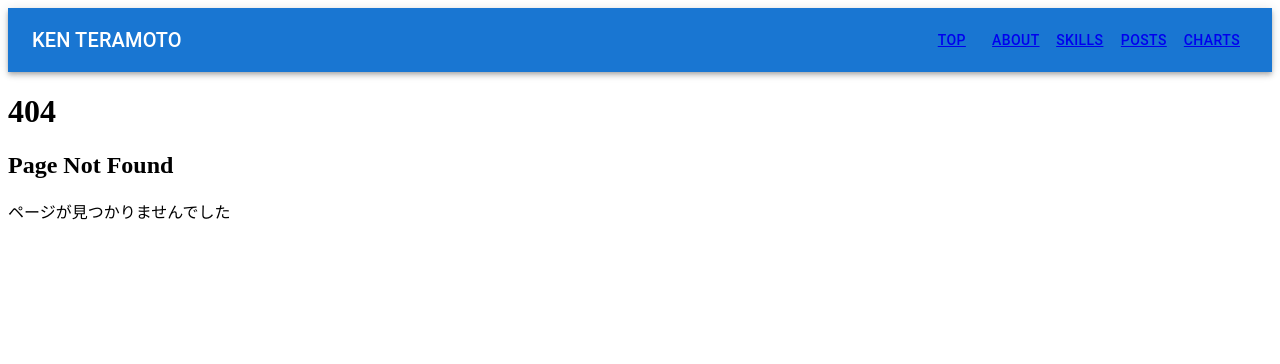
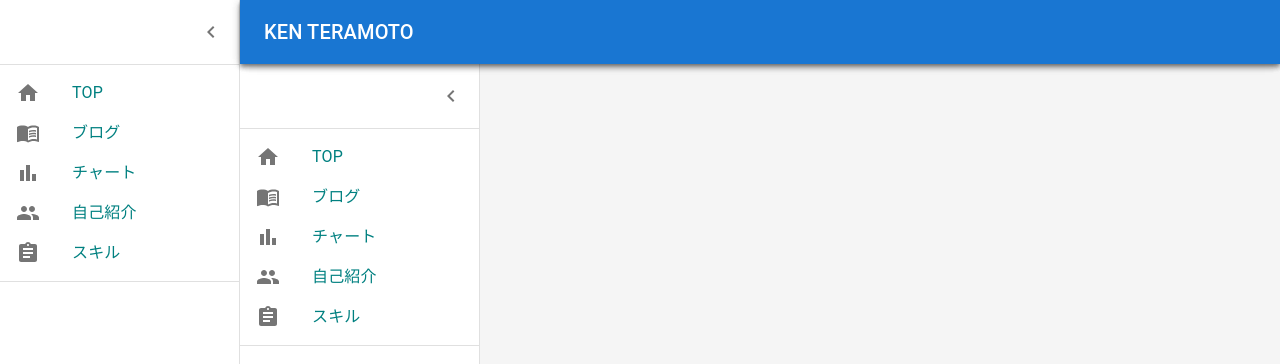
Before and after one commit to kobegoro0930/portfolio-site, a Next.js app: page /dashboard/Dashboard in a window 1280 px wide. Before the commit this address had no page. Shown: the top 364 px of the page. Built offline with nearby package versions, Linux system fonts and the light colour scheme.

Commit message:
MUIテンプレートの導入、不要ページの削除とナビゲーションメニュー・アイコンの調整

```diff
--- a/components/Header.tsx
+++ /dev/null
@@ -1,32 +0,0 @@
-
-import { AppBar, Box, Button, IconButton, Toolbar, Typography } from '@mui/material';
-import Link from 'next/link';
-
-export default function Header() {
-  return (
-    <Box sx={{ flexGrow: 1 }}>
-      <AppBar position="static">
-        <Toolbar>
-          <Typography variant="h6" component="div" sx={{ flexGrow: 1 }}>
-            KEN TERAMOTO
-          </Typography>
-          <Button color="inherit">
-            <Link href="/"><a>TOP</a></Link>
-          </Button>
-          <Button color="inherit">
-            <Link href="/about"><a>About</a></Link>
-          </Button>
-          <Button color="inherit">
-            <Link href="/skills"><a>Skills</a></Link>
-          </Button>
-          <Button color="inherit">
-            <Link href="/posts"><a>Posts</a></Link>
-          </Button>
-          <Button color="inherit">
-            <Link href="/charts"><a>Charts</a></Link>
-          </Button>
-        </Toolbar>
-      </AppBar>
-    </Box>
-  )
-}
--- a/components/Layout.tsx
+++ b/components/Layout.tsx
@@ -1,7 +1,7 @@
 import Head from 'next/head'
 import Script from 'next/script'
-import Image from 'next/image'
-import Header from './Header'
+import { Box } from '@mui/material';
+import Dashboard from '../pages/dashboard/Dashboard';
 
 export default function Layout({ children }) {
   return (
@@ -13,11 +13,7 @@ export default function Layout({ children }) {
         <meta name="description" content="ポートフォリオ用に作成したサイトです。使用技術：React.js・Next.js・TypeScript・microCMS" />
       </Head>
 
-      <Header />
-
-      <main>{children}</main>
-
-      <footer className="footer"></footer>
+      <Dashboard pageProps={ children } />
     </>
   )
 }
--- /dev/null
+++ b/pages/dashboard/Dashboard.tsx
@@ -0,0 +1,148 @@
+import * as React from 'react';
+import { styled, createTheme, ThemeProvider } from '@mui/material/styles';
+import CssBaseline from '@mui/material/CssBaseline';
+import MuiDrawer from '@mui/material/Drawer';
+import Box from '@mui/material/Box';
+import MuiAppBar, { AppBarProps as MuiAppBarProps } from '@mui/material/AppBar';
+import Toolbar from '@mui/material/Toolbar';
+import List from '@mui/material/List';
+import Typography from '@mui/material/Typography';
+import Divider from '@mui/material/Divider';
+import IconButton from '@mui/material/IconButton';
+import MenuIcon from '@mui/icons-material/Menu';
+import ChevronLeftIcon from '@mui/icons-material/ChevronLeft';
+import { mainListItems } from './listItems';
+
+const drawerWidth: number = 240;
+
+interface AppBarProps extends MuiAppBarProps {
+  open?: boolean;
+}
+
+const AppBar = styled(MuiAppBar, {
+  shouldForwardProp: (prop) => prop !== 'open',
+})<AppBarProps>(({ theme, open }) => ({
+  zIndex: theme.zIndex.drawer + 1,
+  transition: theme.transitions.create(['width', 'margin'], {
+    easing: theme.transitions.easing.sharp,
+    duration: theme.transitions.duration.leavingScreen,
+  }),
+  ...(open && {
+    marginLeft: drawerWidth,
+    width: `calc(100% - ${drawerWidth}px)`,
+    transition: theme.transitions.create(['width', 'margin'], {
+      easing: theme.transitions.easing.sharp,
+      duration: theme.transitions.duration.enteringScreen,
+    }),
+  }),
+}));
+
+const Drawer = styled(MuiDrawer, { shouldForwardProp: (prop) => prop !== 'open' })(
+  ({ theme, open }) => ({
+    '& .MuiDrawer-paper': {
+      position: 'relative',
+      whiteSpace: 'nowrap',
+      width: drawerWidth,
+      transition: theme.transitions.create('width', {
+        easing: theme.transitions.easing.sharp,
+        duration: theme.transitions.duration.enteringScreen,
+      }),
+      boxSizing: 'border-box',
+      ...(!open && {
+        overflowX: 'hidden',
+        transition: theme.transitions.create('width', {
+          easing: theme.transitions.easing.sharp,
+          duration: theme.transitions.duration.leavingScreen,
+        }),
+        width: theme.spacing(7),
+        [theme.breakpoints.up('sm')]: {
+          width: theme.spacing(9),
+        },
+      }),
+    },
+  }),
+);
+
+const mdTheme = createTheme();
+
+function DashboardContent({ pageProps }) {
+  const [open, setOpen] = React.useState(true);
+  const toggleDrawer = () => {
+    setOpen(!open);
+  };
+
+  return (
+    <ThemeProvider theme={mdTheme}>
+      <Box sx={{ display: 'flex' }}>
+        <CssBaseline />
+        <AppBar position="absolute" open={open}>
+          <Toolbar
+            sx={{
+              pr: '24px', // keep right padding when drawer closed
+            }}
+          >
+            <IconButton
+              edge="start"
+              color="inherit"
+              aria-label="open drawer"
+              onClick={toggleDrawer}
+              sx={{
+                marginRight: '36px',
+                ...(open && { display: 'none' }),
+              }}
+            >
+              <MenuIcon />
+            </IconButton>
+            <Typography
+              component="h1"
+              variant="h6"
+              color="inherit"
+              noWrap
+              sx={{ flexGrow: 1 }}
+            >
+              KEN TERAMOTO
+            </Typography>
+          </Toolbar>
+        </AppBar>
+        <Drawer variant="permanent" open={open}>
+          <Toolbar
+            sx={{
+              display: 'flex',
+              alignItems: 'center',
+              justifyContent: 'flex-end',
+              px: [1],
+            }}
+          >
+            <IconButton onClick={toggleDrawer}>
+              <ChevronLeftIcon />
+            </IconButton>
+          </Toolbar>
+          <Divider />
+          <List component="nav">
+            {mainListItems}
+            <Divider sx={{ my: 1 }} />
+          </List>
+        </Drawer>
+        <Box
+          component="main"
+          sx={{
+            backgroundColor: (theme) =>
+              theme.palette.mode === 'light'
+                ? theme.palette.grey[100]
+                : theme.palette.grey[900],
+            flexGrow: 1,
+            height: '100vh',
+            overflow: 'auto',
+          }}
+        >
+          <Toolbar />
+          <main>{ pageProps }</main>
+        </Box>
+      </Box>
+    </ThemeProvider>
+  );
+}
+
+export default function Dashboard({ pageProps }) {
+  return <DashboardContent pageProps={ pageProps } />;
+}
--- /dev/null
+++ b/pages/dashboard/listItems.tsx
@@ -0,0 +1,69 @@
+import * as React from 'react';
+import ListItemButton from '@mui/material/ListItemButton';
+import ListItemIcon from '@mui/material/ListItemIcon';
+import ListItemText from '@mui/material/ListItemText';
+import ListSubheader from '@mui/material/ListSubheader';
+import HomeIcon from '@mui/icons-material/Home';
+import PeopleIcon from '@mui/icons-material/People';
+import AssignmentIcon from '@mui/icons-material/Assignment';
+import MenuBookIcon from '@mui/icons-material/MenuBook';
+import BarChartIcon from '@mui/icons-material/BarChart';
+import LayersIcon from '@mui/icons-material/Layers';
+import NextLink from "next/link";
+import MuiLink from "@mui/material/Link"
+import { Menu } from '../../node_modules/@mui/icons-material/index';
+
+export const mainListItems = (
+  <React.Fragment>
+    <ListItemButton>
+      <ListItemIcon>
+        <HomeIcon />
+      </ListItemIcon>
+      <NextLink href="/" underline="none" passHref>
+        <MuiLink underline="none" color="teal">
+          TOP
+        </MuiLink>
+      </NextLink>
+    </ListItemButton>
+    <ListItemButton>
+      <ListItemIcon>
+        <MenuBookIcon />
+      </ListItemIcon>
+      <NextLink href="/posts">
+        <MuiLink underline="none" color="teal">
+          ブログ
+        </MuiLink>
+      </NextLink>
+    </ListItemButton>
+    <ListItemButton>
+      <ListItemIcon>
+        <BarChartIcon />
+      </ListItemIcon>
+      <NextLink href="/charts">
+        <MuiLink underline="none" color="teal">
+          チャート
+        </MuiLink>
+      </NextLink>
+    </ListItemButton>
+    <ListItemButton>
+      <ListItemIcon>
+        <PeopleIcon />
+      </ListItemIcon>
+      <NextLink href="/about">
+        <MuiLink underline="none" color="teal">
+          自己紹介
+        </MuiLink>
+      </NextLink>
+    </ListItemButton>
+    <ListItemButton>
+      <ListItemIcon>
+        <AssignmentIcon />
+      </ListItemIcon>
+      <NextLink href="/skills">
+        <MuiLink underline="none" color="teal">
+          スキル
+        </MuiLink>
+      </NextLink>
+    </ListItemButton>
+  </React.Fragment>
+);
```
